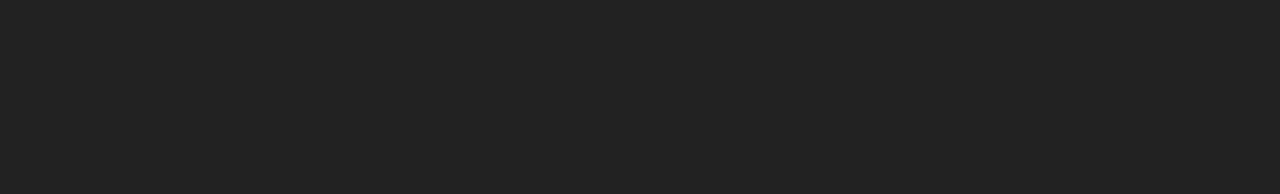
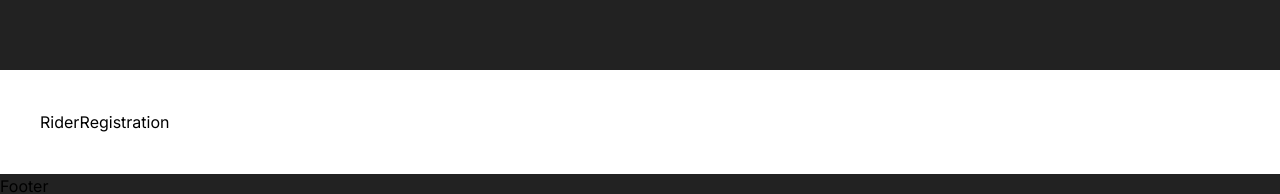
Before and after one commit to komenAnna/Songa, a Next.js app: page / in a window 1280 px wide. Shown: the part 746-940 px from the top of the page. Built offline with nearby package versions, Linux system fonts and the light colour scheme.

Commit message:
[update]: working on rider registration

```diff
--- a/app/layout.tsx
+++ b/app/layout.tsx
@@ -2,6 +2,7 @@ import { NavBar } from '@/components'
 import './globals.css'
 import { useState } from 'react'
 import { Inter } from 'next/font/google'
+import Footer from '@/components/Elements/Footer'
 
 const inter = Inter({ subsets: ['latin'] })
 
@@ -20,6 +21,7 @@ export default function RootLayout({
       <body className={inter.className}>
         <NavBar />
         {children}</body>
+        <Footer />
     </html>
   )
 }
--- a/app/page.tsx
+++ b/app/page.tsx
@@ -1,12 +1,14 @@
-import AboutUs from '@/components/AboutUs'
+import AboutUs from '@/components/Landing/AboutUs'
 import { Hero } from '@/components'
 import Image from 'next/image'
+import RiderRegistration from '@/components/Landing/RiderRegistration'
 
 export default function Home() {
   return (
     <div>
       <Hero />
-      <AboutUs />
+      {/* <AboutUs /> */}
+      <RiderRegistration />
     </div>
   )
 }
--- /dev/null
+++ b/components/Elements/Footer/index.tsx
@@ -0,0 +1,7 @@
+import React from 'react'
+
+export default function Footer() {
+  return (
+    <div>Footer</div>
+  )
+}
--- /dev/null
+++ b/components/Landing/RiderRegistration/index.tsx
@@ -0,0 +1,7 @@
+import React from 'react'
+
+export default function RiderRegistration() {
+  return (
+    <div className='h-auto bg-white p-10'>RiderRegistration</div>
+  )
+}
--- /dev/null
+++ b/components/Riders/RegistrationForm.tsx
@@ -0,0 +1,7 @@
+import React from 'react'
+
+export default function RegistrationForm() {
+  return (
+    <div>RegistrationForm</div>
+  )
+}
```
Also changed, not shown: components/index.ts (+4 -3 lines), components/Elements/NavBar/index.tsx (renamed from components/NavBar/index.tsx), components/Landing/AboutUs/index.tsx (renamed from components/AboutUs/index.tsx), components/Landing/Hero/index.tsx (renamed from components/Hero/index.tsx).
